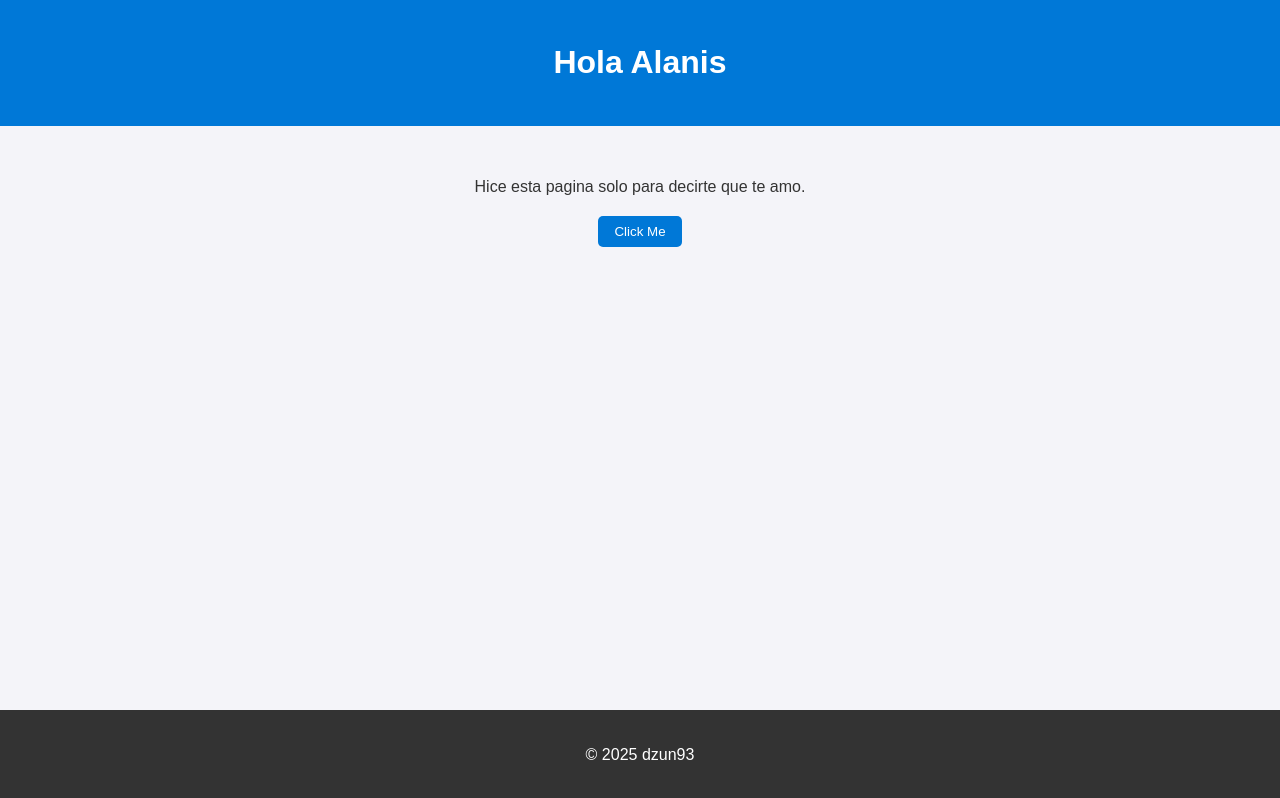
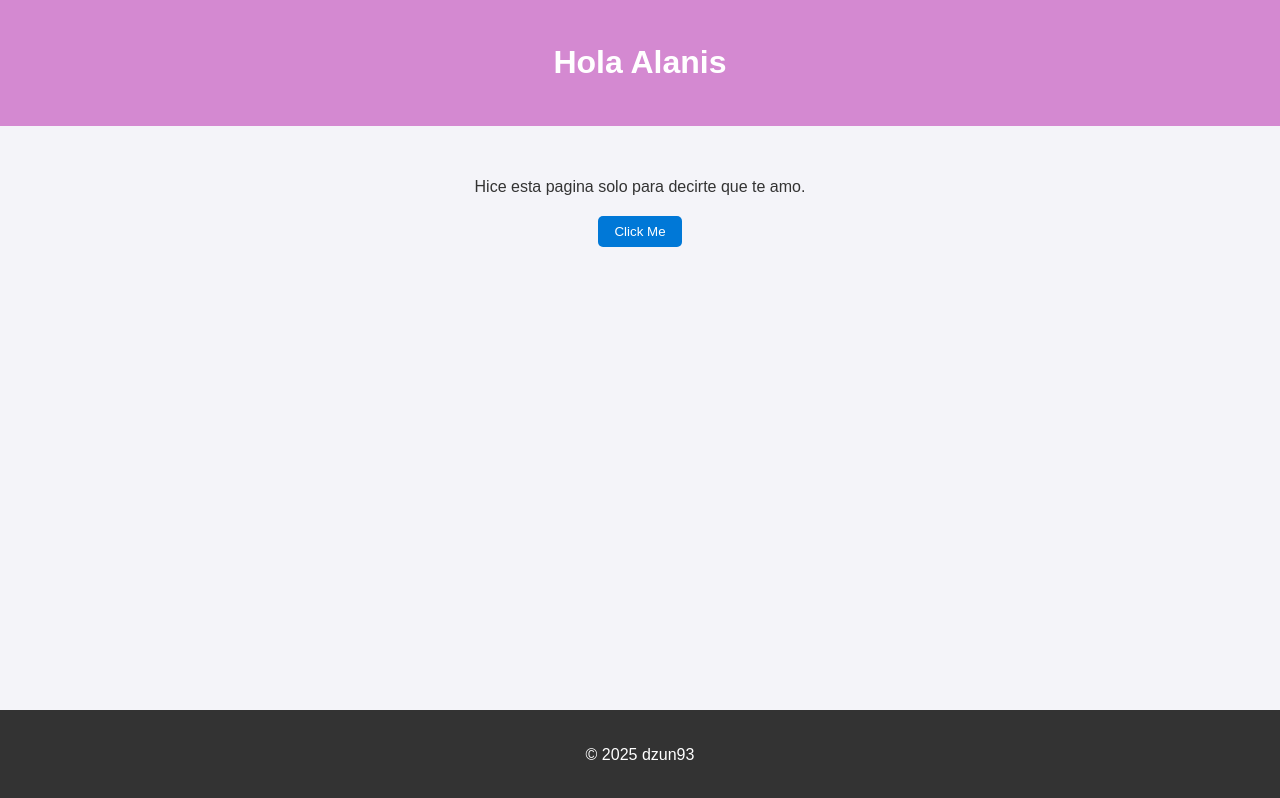
Before and after one commit to dzun93/dzun93.github.io, a plain HTML site: page index.html in a window 1280 px wide. Drawn offline with Linux system fonts and the light colour scheme.

Commit message:
Update colors in styles.css

```diff
--- a/styles.css
+++ b/styles.css
@@ -9,7 +9,7 @@ body {
 }
 
 header {
-    background: #0078d7;
+    background: #d489d1;
     color: white;
     padding: 1rem 0;
     text-align: center;
```
